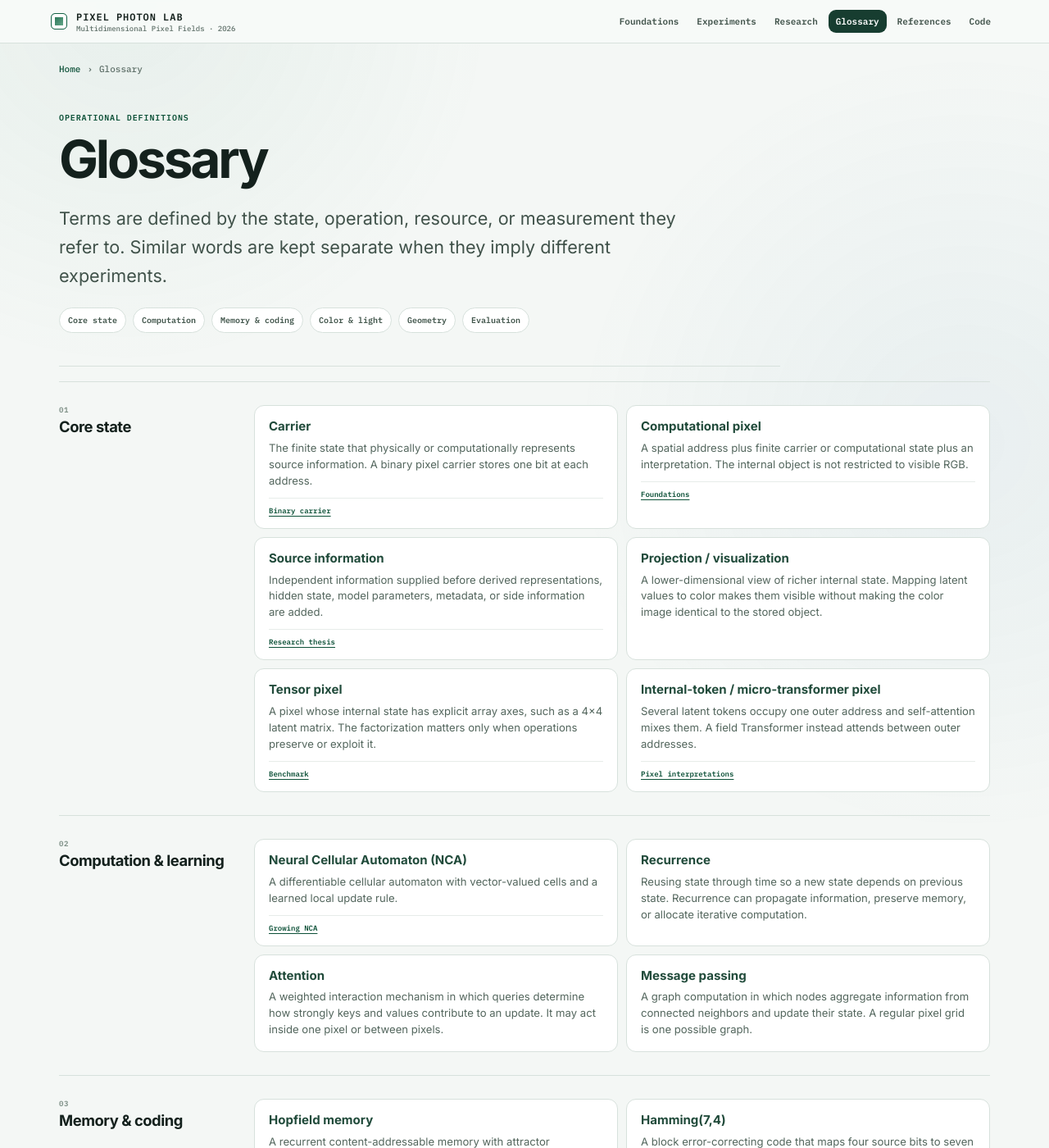
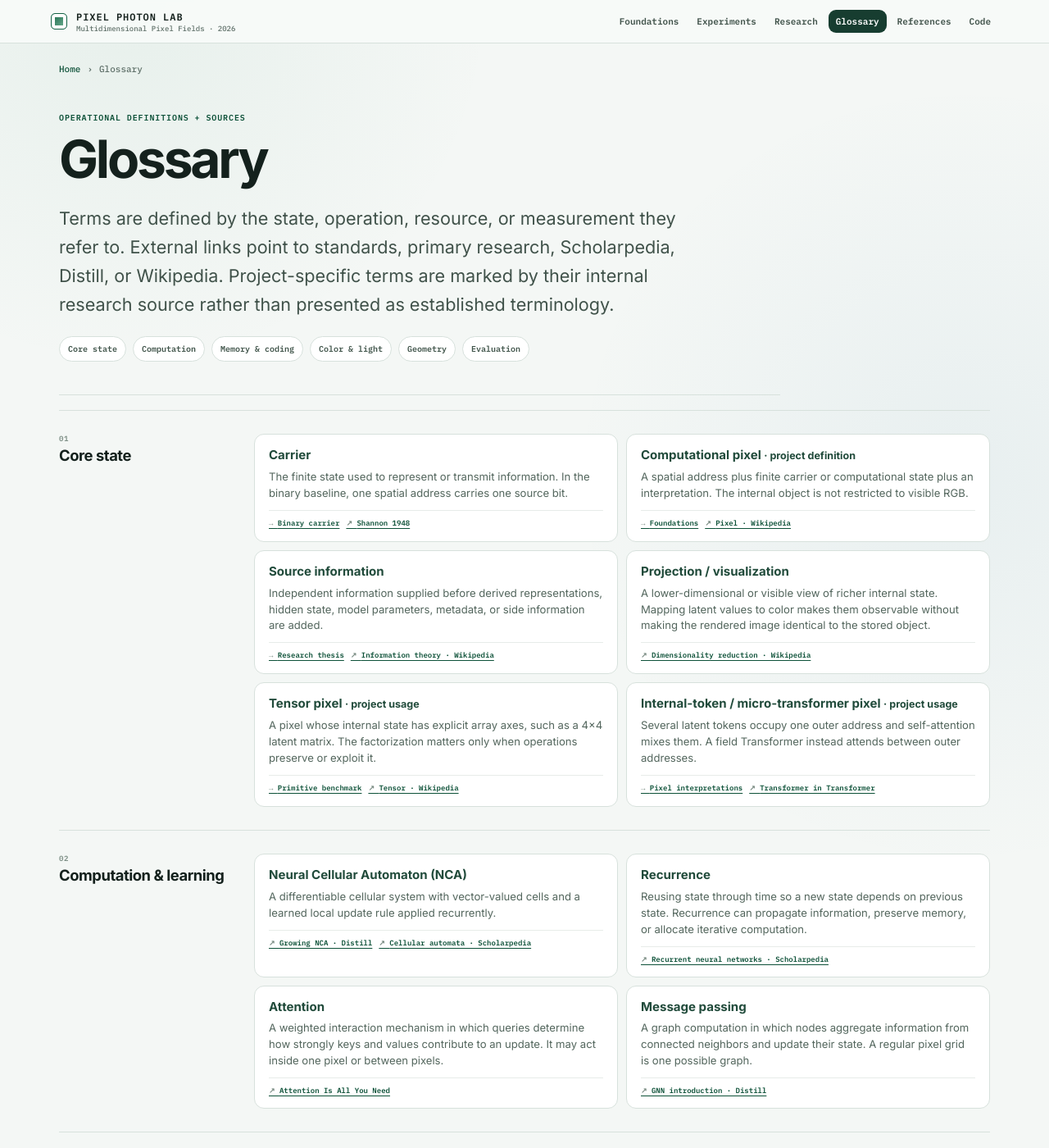
Before and after one commit to bitwikiorg/pixel-art-2026, a Jekyll site: the page built from glossary/index.md, in a window 1280 px wide and 1400 px high. Shown: the whole window at 82% size. Built offline with Jekyll 4.4.1, drawn with Linux system fonts in a browser that asks for light colours; some of the changed text lies outside the part shown.

Commit message:
Add external sources throughout glossary

```diff
--- a/glossary/index.md
+++ b/glossary/index.md
@@ -1,15 +1,15 @@
 ---
 layout: default
 title: Glossary
-description: Operational definitions for multidimensional pixel fields, representation, learning, memory, coding, geometry, color, and evaluation.
+description: Operational definitions for multidimensional pixel fields, representation, learning, memory, coding, geometry, color, and evaluation, with academic and reference links.
 ---
 <div class="page-shell library-page" data-library-page="glossary">
   <nav class="breadcrumbs" aria-label="Breadcrumb"><a href="{{ '/' | relative_url }}">Home</a><span>›</span><span>Glossary</span></nav>
 
   <header class="library-hero compact-library">
-    <div class="library-kicker">Operational definitions</div>
+    <div class="library-kicker">Operational definitions + sources</div>
     <h1>Glossary</h1>
-    <p class="hero-deck">Terms are defined by the state, operation, resource, or measurement they refer to. Similar words are kept separate when they imply different experiments.</p>
+    <p class="hero-deck">Terms are defined by the state, operation, resource, or measurement they refer to. External links point to standards, primary research, Scholarpedia, Distill, or Wikipedia. Project-specific terms are marked by their internal research source rather than presented as established terminology.</p>
     <nav class="glossary-tools" aria-label="Glossary groups"><a href="#glossary-core">Core state</a><a href="#glossary-compute">Computation</a><a href="#glossary-memory">Memory & coding</a><a href="#glossary-color">Color & light</a><a href="#glossary-geometry">Geometry</a><a href="#glossary-evaluation">Evaluation</a></nav>
   </header>
 
@@ -17,62 +17,62 @@ description: Operational definitions for multidimensional pixel fields, represen
     <section class="library-map-row glossary-family" id="glossary-core">
       <div class="library-map-label"><small>01</small><h2>Core state</h2></div>
       <div class="glossary-card-grid">
-        <article class="glossary-card" id="carrier"><h3>Carrier</h3><p>The finite state that physically or computationally represents source information. A binary pixel carrier stores one bit at each address.</p><div class="links"><a href="{{ '/carrier/' | relative_url }}">Binary carrier</a></div></article>
-        <article class="glossary-card" id="computational-pixel"><h3>Computational pixel</h3><p>A spatial address plus finite carrier or computational state plus an interpretation. The internal object is not restricted to visible RGB.</p><div class="links"><a href="{{ '/learn/' | relative_url }}">Foundations</a></div></article>
-        <article class="glossary-card" id="source-information"><h3>Source information</h3><p>Independent information supplied before derived representations, hidden state, model parameters, metadata, or side information are added.</p><div class="links"><a href="{{ '/research/00-research-thesis/' | relative_url }}">Research thesis</a></div></article>
-        <article class="glossary-card" id="projection"><h3>Projection / visualization</h3><p>A lower-dimensional view of richer internal state. Mapping latent values to color makes them visible without making the color image identical to the stored object.</p></article>
-        <article class="glossary-card" id="tensor"><h3>Tensor pixel</h3><p>A pixel whose internal state has explicit array axes, such as a 4×4 latent matrix. The factorization matters only when operations preserve or exploit it.</p><div class="links"><a href="{{ '/experiment/primitive-benchmark/' | relative_url }}">Benchmark</a></div></article>
-        <article class="glossary-card" id="micro-transformer"><h3>Internal-token / micro-transformer pixel</h3><p>Several latent tokens occupy one outer address and self-attention mixes them. A field Transformer instead attends between outer addresses.</p><div class="links"><a href="{{ '/experiment/interpretation/' | relative_url }}">Pixel interpretations</a></div></article>
+        <article class="glossary-card" id="carrier"><h3>Carrier</h3><p>The finite state used to represent or transmit information. In the binary baseline, one spatial address carries one source bit.</p><div class="links"><a class="internal-ref" href="{{ '/carrier/' | relative_url }}">Binary carrier</a><a class="external-ref" href="https://doi.org/10.1002/j.1538-7305.1948.tb01338.x">Shannon 1948</a></div></article>
+        <article class="glossary-card" id="computational-pixel"><h3>Computational pixel <small>· project definition</small></h3><p>A spatial address plus finite carrier or computational state plus an interpretation. The internal object is not restricted to visible RGB.</p><div class="links"><a class="internal-ref" href="{{ '/learn/' | relative_url }}">Foundations</a><a class="external-ref" href="https://en.wikipedia.org/wiki/Pixel">Pixel · Wikipedia</a></div></article>
+        <article class="glossary-card" id="source-information"><h3>Source information</h3><p>Independent information supplied before derived representations, hidden state, model parameters, metadata, or side information are added.</p><div class="links"><a class="internal-ref" href="{{ '/research/00-research-thesis/' | relative_url }}">Research thesis</a><a class="external-ref" href="https://en.wikipedia.org/wiki/Information_theory">Information theory · Wikipedia</a></div></article>
+        <article class="glossary-card" id="projection"><h3>Projection / visualization</h3><p>A lower-dimensional or visible view of richer internal state. Mapping latent values to color makes them observable without making the rendered image identical to the stored object.</p><div class="links"><a class="external-ref" href="https://en.wikipedia.org/wiki/Dimensionality_reduction">Dimensionality reduction · Wikipedia</a></div></article>
+        <article class="glossary-card" id="tensor"><h3>Tensor pixel <small>· project usage</small></h3><p>A pixel whose internal state has explicit array axes, such as a 4×4 latent matrix. The factorization matters only when operations preserve or exploit it.</p><div class="links"><a class="internal-ref" href="{{ '/experiment/primitive-benchmark/' | relative_url }}">Primitive benchmark</a><a class="external-ref" href="https://en.wikipedia.org/wiki/Tensor">Tensor · Wikipedia</a></div></article>
+        <article class="glossary-card" id="micro-transformer"><h3>Internal-token / micro-transformer pixel <small>· project usage</small></h3><p>Several latent tokens occupy one outer address and self-attention mixes them. A field Transformer instead attends between outer addresses.</p><div class="links"><a class="internal-ref" href="{{ '/experiment/interpretation/' | relative_url }}">Pixel interpretations</a><a class="external-ref" href="https://arxiv.org/abs/2103.00112">Transformer in Transformer</a></div></article>
       </div>
     </section>
 
     <section class="library-map-row glossary-family" id="glossary-compute">
       <div class="library-map-label"><small>02</small><h2>Computation & learning</h2></div>
       <div class="glossary-card-grid">
-        <article class="glossary-card" id="nca"><h3>Neural Cellular Automaton (NCA)</h3><p>A differentiable cellular automaton with vector-valued cells and a learned local update rule.</p><div class="links"><a href="https://distill.pub/2020/growing-ca/">Growing NCA</a></div></article>
-        <article class="glossary-card" id="recurrence"><h3>Recurrence</h3><p>Reusing state through time so a new state depends on previous state. Recurrence can propagate information, preserve memory, or allocate iterative computation.</p></article>
-        <article class="glossary-card" id="attention"><h3>Attention</h3><p>A weighted interaction mechanism in which queries determine how strongly keys and values contribute to an update. It may act inside one pixel or between pixels.</p></article>
-        <article class="glossary-card" id="message-passing"><h3>Message passing</h3><p>A graph computation in which nodes aggregate information from connected neighbors and update their state. A regular pixel grid is one possible graph.</p></article>
+        <article class="glossary-card" id="nca"><h3>Neural Cellular Automaton (NCA)</h3><p>A differentiable cellular system with vector-valued cells and a learned local update rule applied recurrently.</p><div class="links"><a class="external-ref" href="https://distill.pub/2020/growing-ca/">Growing NCA · Distill</a><a class="external-ref" href="https://www.scholarpedia.org/article/Cellular_automata">Cellular automata · Scholarpedia</a></div></article>
+        <article class="glossary-card" id="recurrence"><h3>Recurrence</h3><p>Reusing state through time so a new state depends on previous state. Recurrence can propagate information, preserve memory, or allocate iterative computation.</p><div class="links"><a class="external-ref" href="https://www.scholarpedia.org/article/Recurrent_neural_networks">Recurrent neural networks · Scholarpedia</a></div></article>
+        <article class="glossary-card" id="attention"><h3>Attention</h3><p>A weighted interaction mechanism in which queries determine how strongly keys and values contribute to an update. It may act inside one pixel or between pixels.</p><div class="links"><a class="external-ref" href="https://arxiv.org/abs/1706.03762">Attention Is All You Need</a></div></article>
+        <article class="glossary-card" id="message-passing"><h3>Message passing</h3><p>A graph computation in which nodes aggregate information from connected neighbors and update their state. A regular pixel grid is one possible graph.</p><div class="links"><a class="external-ref" href="https://distill.pub/2021/gnn-intro/">GNN introduction · Distill</a></div></article>
       </div>
     </section>
 
     <section class="library-map-row glossary-family" id="glossary-memory">
       <div class="library-map-label"><small>03</small><h2>Memory & coding</h2></div>
       <div class="glossary-card-grid">
-        <article class="glossary-card" id="hopfield"><h3>Hopfield memory</h3><p>A recurrent content-addressable memory with attractor dynamics. Stored patterns determine a weight matrix and updates move state toward fixed points.</p><div class="links"><a href="{{ '/experiment/memory/' | relative_url }}">Associative memory</a></div></article>
-        <article class="glossary-card" id="hamming"><h3>Hamming(7,4)</h3><p>A block error-correcting code that maps four source bits to seven transmitted bits and corrects any single-bit error within one codeword.</p><div class="links"><a href="{{ '/experiment/reliability/' | relative_url }}">Error correction</a></div></article>
-        <article class="glossary-card" id="hdc"><h3>Hyperdimensional Computing / VSA</h3><p>High-dimensional distributed representations with operations such as binding, bundling, permutation, and similarity retrieval. Expansion is derived state, not new source information.</p><div class="links"><a href="{{ '/experiment/hypervector/' | relative_url }}">Hypervector field</a></div></article>
-        <article class="glossary-card" id="vq"><h3>Vector quantization</h3><p>Replacing a continuous vector with the index of a codebook entry. Rate accounting includes indices, codebooks, metadata, and residual information required for reconstruction.</p></article>
-        <article class="glossary-card" id="rate-utility"><h3>Rate–utility</h3><p>Useful task performance obtained for a declared number of stored or transmitted bits. Rate–distortion substitutes reconstruction distortion for task utility.</p></article>
+        <article class="glossary-card" id="hopfield"><h3>Hopfield memory</h3><p>A recurrent content-addressable memory with attractor dynamics. Stored patterns determine a weight matrix and updates move state toward fixed points.</p><div class="links"><a class="internal-ref" href="{{ '/experiment/memory/' | relative_url }}">Associative memory</a><a class="external-ref" href="https://www.pnas.org/doi/10.1073/pnas.79.8.2554">Hopfield 1982</a></div></article>
+        <article class="glossary-card" id="hamming"><h3>Hamming(7,4)</h3><p>A block error-correcting code that maps four source bits to seven transmitted bits and corrects any single-bit error within one codeword.</p><div class="links"><a class="internal-ref" href="{{ '/experiment/reliability/' | relative_url }}">Error correction</a><a class="external-ref" href="https://doi.org/10.1002/j.1538-7305.1950.tb00463.x">Hamming 1950</a></div></article>
+        <article class="glossary-card" id="hdc"><h3>Hyperdimensional Computing / VSA</h3><p>High-dimensional distributed representations with operations such as binding, bundling, permutation, and similarity retrieval. Expansion is derived state, not new source information.</p><div class="links"><a class="internal-ref" href="{{ '/experiment/hypervector/' | relative_url }}">Hypervector field</a><a class="external-ref" href="https://arxiv.org/abs/2111.06077">HDC survey</a></div></article>
+        <article class="glossary-card" id="vq"><h3>Vector quantization</h3><p>Replacing a continuous vector with the index of a codebook entry. Rate accounting includes indices, codebooks, metadata, and residual information required for reconstruction.</p><div class="links"><a class="external-ref" href="https://en.wikipedia.org/wiki/Vector_quantization">Vector quantization · Wikipedia</a><a class="external-ref" href="https://arxiv.org/abs/1711.00937">VQ-VAE</a></div></article>
+        <article class="glossary-card" id="rate-utility"><h3>Rate–utility <small>· project evaluation usage</small></h3><p>Useful task performance obtained for a declared number of stored or transmitted bits. Rate–distortion uses reconstruction distortion rather than task utility.</p><div class="links"><a class="internal-ref" href="{{ '/research/07-memory-compression/' | relative_url }}">Memory & compression</a><a class="external-ref" href="https://en.wikipedia.org/wiki/Rate%E2%80%93distortion_theory">Rate–distortion theory · Wikipedia</a></div></article>
       </div>
     </section>
 
     <section class="library-map-row glossary-family" id="glossary-color">
       <div class="library-map-label"><small>04</small><h2>Color & light</h2></div>
       <div class="glossary-card-grid">
-        <article class="glossary-card" id="rgb888"><h3>RGB888</h3><p>Three stored 8-bit channels: red, green, and blue. One direct RGB888 pixel contains 24 raw channel bits before other metadata or alpha.</p><div class="links"><a href="{{ '/experiment/color-carrier/' | relative_url }}">Color carrier</a></div></article>
-        <article class="glossary-card" id="indexed-color"><h3>Indexed color</h3><p>A small integer at each pixel selects a color from a palette. The index cost and the palette or shared decoder must be counted separately.</p></article>
-        <article class="glossary-card" id="colorimetry"><h3>Colorimetry</h3><p>Quantitative description of perceived color under standardized observers and viewing assumptions, commonly using CIE tristimulus values and derived color spaces.</p><div class="links"><a href="{{ '/research/11-color-light-state/' | relative_url }}">Color & light</a></div></article>
-        <article class="glossary-card" id="luminance"><h3>Luminance</h3><p>A photometric quantity describing luminous intensity per projected area in a direction. It is not interchangeable with generic brightness or radiometric power.</p></article>
-        <article class="glossary-card" id="radiance"><h3>Radiance</h3><p>A radiometric quantity describing radiant power per projected area per solid angle. Ordinary RGB values do not uniquely determine radiance or a source spectrum.</p></article>
-        <article class="glossary-card" id="metamerism"><h3>Metamerism</h3><p>Different spectral power distributions can produce the same colorimetric match under specified conditions. Therefore one RGB or XYZ color does not uniquely determine a spectrum.</p></article>
+        <article class="glossary-card" id="rgb888"><h3>RGB888</h3><p>Three stored 8-bit channels: red, green, and blue. One direct RGB888 pixel contains 24 raw channel bits before other metadata or alpha.</p><div class="links"><a class="internal-ref" href="{{ '/experiment/color-carrier/' | relative_url }}">Color carrier</a><a class="external-ref" href="https://en.wikipedia.org/wiki/RGB_color_model">RGB color model · Wikipedia</a><a class="external-ref" href="https://www.w3.org/TR/css-color-4/">CSS Color 4</a></div></article>
+        <article class="glossary-card" id="indexed-color"><h3>Indexed color</h3><p>A small integer at each pixel selects a color from a palette. The index cost and the palette or shared decoder must be counted separately.</p><div class="links"><a class="external-ref" href="https://en.wikipedia.org/wiki/Indexed_color">Indexed color · Wikipedia</a></div></article>
+        <article class="glossary-card" id="colorimetry"><h3>Colorimetry</h3><p>Quantitative description of perceived color under standardized observers and viewing assumptions, commonly using CIE tristimulus values and derived color spaces.</p><div class="links"><a class="internal-ref" href="{{ '/research/11-color-light-state/' | relative_url }}">Color & light</a><a class="external-ref" href="https://www.cie.co.at/publications/colorimetry-4th-edition">CIE Colorimetry</a></div></article>
+        <article class="glossary-card" id="luminance"><h3>Luminance</h3><p>A photometric quantity describing luminous intensity per projected area in a direction. It is not interchangeable with generic brightness or radiometric power.</p><div class="links"><a class="external-ref" href="https://en.wikipedia.org/wiki/Luminance">Luminance · Wikipedia</a><a class="external-ref" href="https://www.cie.co.at/e-ilv">CIE e-ILV</a></div></article>
+        <article class="glossary-card" id="radiance"><h3>Radiance</h3><p>A radiometric quantity describing radiant power per projected area per solid angle. Ordinary RGB values do not uniquely determine radiance or a source spectrum.</p><div class="links"><a class="external-ref" href="https://en.wikipedia.org/wiki/Radiance">Radiance · Wikipedia</a><a class="external-ref" href="https://www.cie.co.at/e-ilv">CIE e-ILV</a></div></article>
+        <article class="glossary-card" id="metamerism"><h3>Metamerism</h3><p>Different spectral power distributions can produce the same colorimetric match under specified conditions. Therefore one RGB or XYZ color does not uniquely determine a spectrum.</p><div class="links"><a class="external-ref" href="https://en.wikipedia.org/wiki/Metamerism_(color)">Metamerism · Wikipedia</a><a class="external-ref" href="https://www.cie.co.at/publications/colorimetry-4th-edition">CIE Colorimetry</a></div></article>
       </div>
     </section>
 
     <section class="library-map-row glossary-family" id="glossary-geometry">
       <div class="library-map-label"><small>05</small><h2>Geometry & hierarchy</h2></div>
       <div class="glossary-card-grid">
-        <article class="glossary-card" id="hyperbolic"><h3>Hyperbolic geometry</h3><p>A negatively curved geometry that can represent branching hierarchies efficiently. Curvature is separate from dimensionality and from HDC.</p></article>
-        <article class="glossary-card" id="recursive-field"><h3>Recursive field</h3><p>A field in which an address can contain another active field and a common interface or operator is reused across levels. Ordinary pooling alone is not recursion.</p></article>
-        <article class="glossary-card" id="semantic-album"><h3>Semantic Album</h3><p>A higher-order memory in which persistent fields become addressable objects that can be retrieved, compared, updated, combined, or consolidated.</p></article>
+        <article class="glossary-card" id="hyperbolic"><h3>Hyperbolic geometry</h3><p>A negatively curved geometry that can represent branching hierarchies efficiently. Curvature is separate from dimensionality and from HDC.</p><div class="links"><a class="external-ref" href="https://en.wikipedia.org/wiki/Hyperbolic_geometry">Hyperbolic geometry · Wikipedia</a><a class="external-ref" href="https://arxiv.org/abs/1705.08039">Poincaré Embeddings</a></div></article>
+        <article class="glossary-card" id="recursive-field"><h3>Recursive field <small>· project definition</small></h3><p>A field in which an address can contain another active field and a common interface or operator is reused across levels. Ordinary pooling alone is not recursion.</p><div class="links"><a class="internal-ref" href="{{ '/research/03-concepts-to-explore/' | relative_url }}">Open mechanisms</a><a class="external-ref" href="https://en.wikipedia.org/wiki/Recursion_(computer_science)">Recursion · Wikipedia</a></div></article>
+        <article class="glossary-card" id="semantic-album"><h3>Semantic Album <small>· project definition</small></h3><p>A higher-order memory proposal in which persistent fields become addressable objects that can be retrieved, compared, updated, combined, or consolidated.</p><div class="links"><a class="internal-ref" href="{{ '/research/07-memory-compression/' | relative_url }}">Memory & compression</a></div></article>
       </div>
     </section>
 
     <section class="library-map-row glossary-family" id="glossary-evaluation">
       <div class="library-map-label"><small>06</small><h2>Evaluation</h2></div>
       <div class="glossary-card-grid">
-        <article class="glossary-card" id="ablation"><h3>Ablation</h3><p>A controlled intervention that removes or alters one mechanism while leaving the rest of the system as unchanged as possible.</p><div class="links"><a href="{{ '/research/02-experiment-protocol/' | relative_url }}">Experimental method</a></div></article>
-        <article class="glossary-card" id="ood"><h3>OOD / out-of-distribution</h3><p>Evaluation on cases that systematically differ from training, such as longer distances, larger grids, deeper relation chains, or unseen environments.</p></article>
+        <article class="glossary-card" id="ablation"><h3>Ablation</h3><p>A controlled intervention that removes or alters one mechanism while leaving the rest of the system as unchanged as possible.</p><div class="links"><a class="internal-ref" href="{{ '/research/02-experiment-protocol/' | relative_url }}">Experimental method</a></div></article>
+        <article class="glossary-card" id="ood"><h3>OOD / out-of-distribution</h3><p>Evaluation on cases that systematically differ from training, such as longer distances, larger grids, deeper relation chains, or unseen environments.</p><div class="links"><a class="internal-ref" href="{{ '/research/02-experiment-protocol/' | relative_url }}">Experimental method</a><a class="external-ref" href="https://en.wikipedia.org/wiki/Out-of-distribution_detection">OOD detection · Wikipedia</a></div></article>
       </div>
     </section>
   </div>
```
